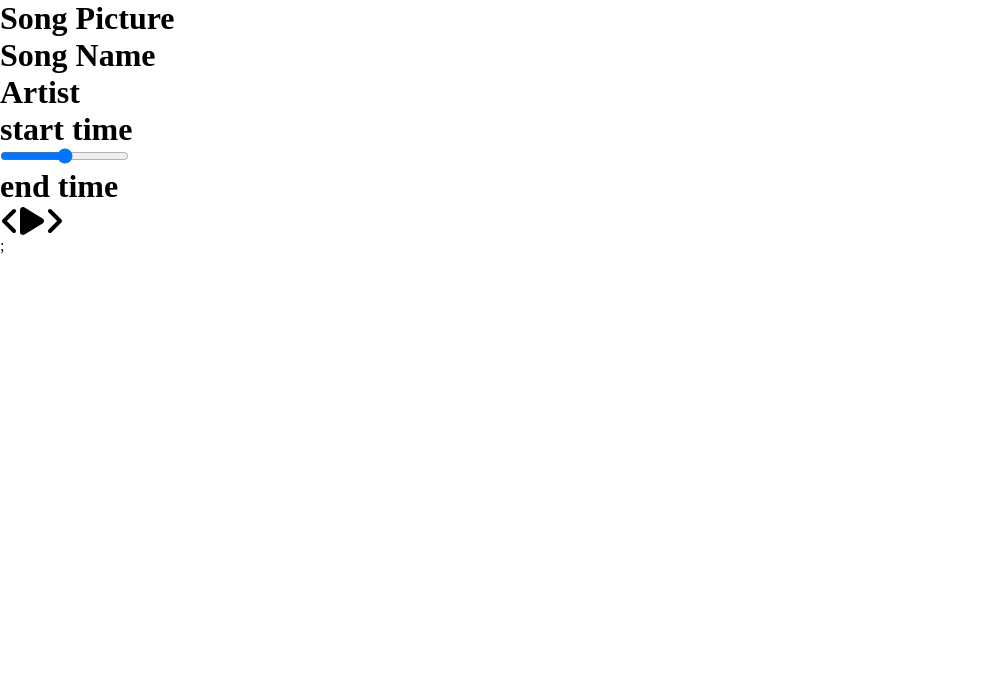
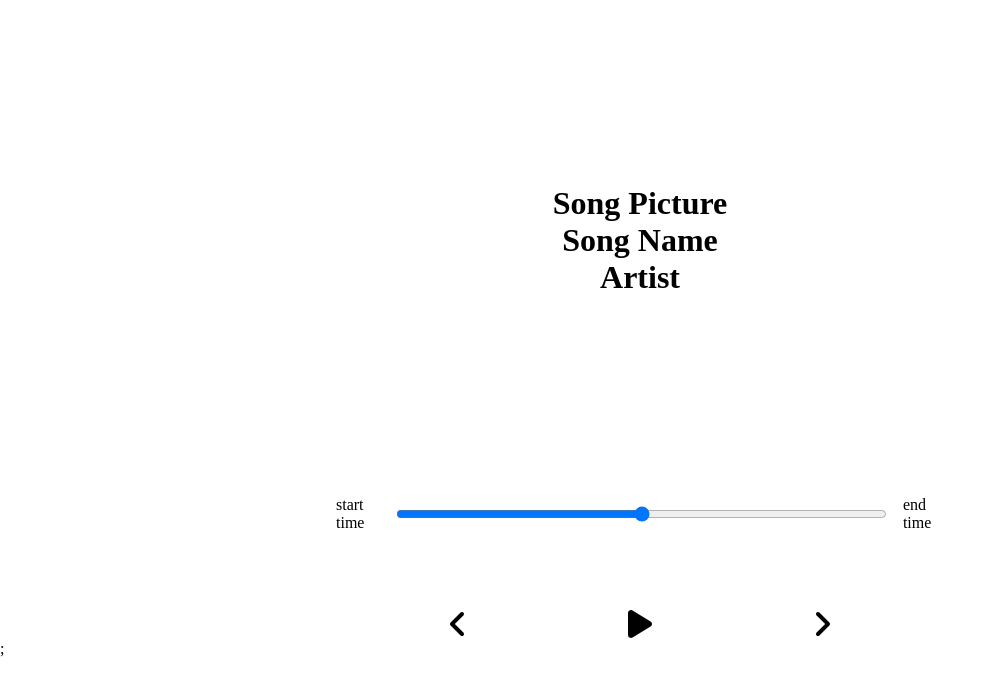
Before and after one commit to ahmed-khaled18/react-music-player, a React (Create React App) app: page / in a window 1280 px wide. Shown: the top 696 px of the page, without its empty margins (0-994 px from the left). Built offline with nearby package versions, Linux system fonts and the light colour scheme.

Commit message:
inital styles

```diff
--- a/src/components/Player.js
+++ b/src/components/Player.js
@@ -5,10 +5,10 @@ import { faPlay, faAngleLeft, faAngleRight } from "@fortawesome/free-solid-svg-i
 const Player = () => {
   return (
     <div className="player-controller-container">
-      <div className="time-controller">
-        <h1>start time</h1>
+      <div className="time-controller-container">
+        <p>start time</p>
         <input type="range" />
-        <h1>end time</h1>
+        <p>end time</p>
       </div>
       <div className="control-buttons-container">
         <FontAwesomeIcon icon={faAngleLeft} size="2x" />
--- /dev/null
+++ b/src/styles/_player.scss
@@ -0,0 +1,29 @@
+.player-controller-container {
+  min-height: 20vh;
+  display: flex;
+  flex-direction: column;
+  justify-content: space-between;
+  align-items: center;
+}
+
+.time-controller-container {
+  width: 50%;
+  display: flex;
+  input {
+    padding: 1rem 2rem;
+    width: 100%;
+  }
+  p {
+    padding: 1rem;
+  }
+}
+
+.control-buttons-container {
+  width: 30%;
+  display: flex;
+  justify-content: space-between;
+  align-items: center;
+  svg {
+    cursor: pointer;
+  }
+}
--- /dev/null
+++ b/src/styles/_song.scss
@@ -0,0 +1,7 @@
+.song-container {
+  min-height: 60vh;
+  display: flex;
+  flex-direction: column;
+  justify-content: center;
+  align-items: center;
+}
--- a/src/styles/app.scss
+++ b/src/styles/app.scss
@@ -4,6 +4,5 @@
   box-sizing: border-box;
 }
 
-.App {
-  color: red;
-}
+@import "./song";
+@import "./player";
```
